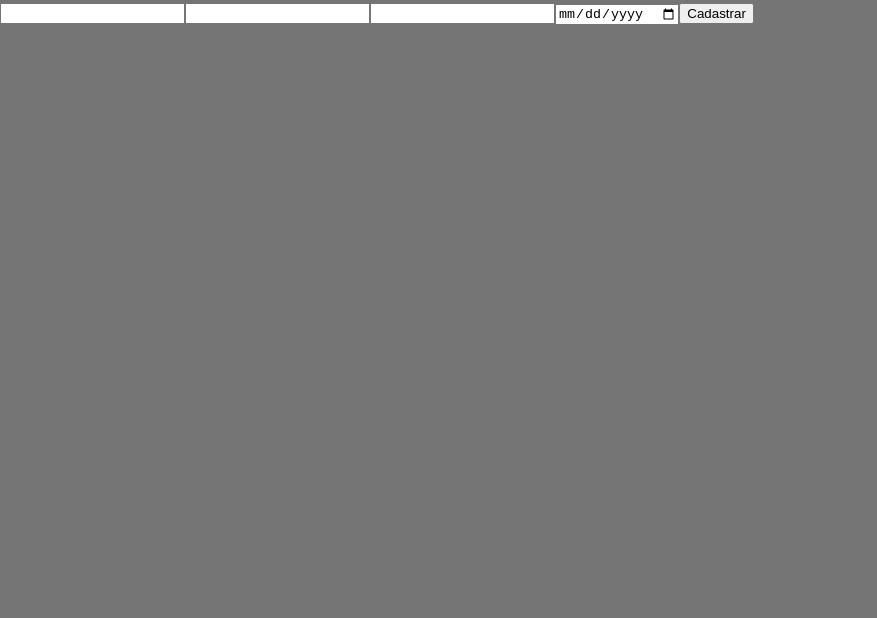
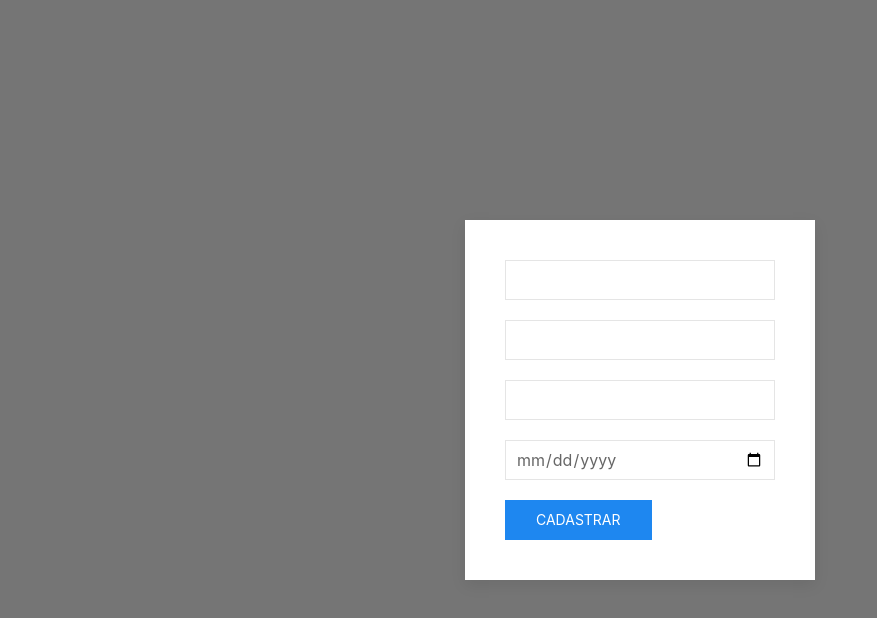
Before and after one commit to Pedrogregorio/desafio-jera-frontend, a Vue app: page /cadastro in a window 1280 px wide. Shown: the top 618 px of the page, without its empty margins (0-877 px from the left). Built offline with nearby package versions, Linux system fonts and the light colour scheme.

Commit message:
Revisando Codigo

```diff
--- a/src/views/Cadastro.vue
+++ b/src/views/Cadastro.vue
@@ -1,13 +1,27 @@
 <template>
     <div>
-        {{ msgErro }}
-        <form @submit.prevent="cadastrar">
-            <input v-model="email" type="email">
-            <input v-model="senha" type="password">
-            <input v-model="nome" type="text">
-            <input v-model="nascimento" type="date">
-            <button type="submit">Cadastrar</button>
-        </form>
+        <div class="uk-container">
+            <div class="uk-card uk-card-default uk-padding uk-position-center">
+                <div v-if="erro" class="uk-alert-danger" uk-alert>
+                    <p>{{ msgErro }}</p>
+                </div>
+                <form @submit.prevent="cadastrar">
+                    <div class="uk-margin">
+                        <input class="uk-input" v-model="email" type="email">
+                    </div>
+                    <div class="uk-margin">
+                        <input class="uk-input" v-model="senha" type="password">
+                    </div>
+                    <div class="uk-margin">
+                        <input class="uk-input" v-model="nome" type="text">
+                    </div>
+                    <div class="uk-margin">
+                        <input class="uk-input" v-model="nascimento" type="date">
+                    </div>
+                    <button class="uk-button uk-button-primary" type="submit">Cadastrar</button>
+                </form>
+            </div>
+        </div>
     </div>
 </template>
 <script>
@@ -18,6 +32,7 @@ const http = axios.create({
 export default {
     data(){
         return{
+            erro: false,
             msgErro: '',
             email: '',
             senha: '',
@@ -34,6 +49,10 @@ export default {
                     nome: this.nome,
                     nascimento: this.nascimento,
                 })
+                if(resposta.data.erro){
+                    this.erro = true
+                    return this.msgErro = resposta.data.erro
+                }
                 this.$router.push({ name: 'Login' })
             } catch (error) {
                 this.msgErro = 'Cadastro nao efetuado'
--- a/src/views/Login.vue
+++ b/src/views/Login.vue
@@ -5,20 +5,16 @@
           <div v-if="erro" class="uk-alert-danger" uk-alert>
             <p>{{ msgErro }}</p>
           </div>
-
           <form @submit.prevent="autenticacao">
             <div class="uk-margin">
-
               <input class="uk-input" type="email" v-model="email">
             </div>
             <div class="uk-margin">
-
               <input class="uk-input" type="password" v-model="senha">
             </div>
             <button class="uk-button uk-button-primary" type="submit">Entrar</button>
           </form>
       </div>
-
     </div>
   </div>
 </template>
--- a/src/views/Page.vue
+++ b/src/views/Page.vue
@@ -41,11 +41,9 @@
           <button class="uk-button uk-button-primary" type="submit"> Pesquisar </button>
         </form>
       </div>
-
       <div class="uk-grid-column-small uk-grid-row-large uk-child-width-1-3@s uk-text-center" uk-grid>
         <div class="uk-text-center" v-for="filmeLista in filmesLista" :key="filmeLista.id">
           <div class="uk-inline-clip uk-transition-toggle" tabindex="0">
-
           <div class="uk-card uk-card-default"><a @click="salvarLista(filmeLista.id)" class="uk-margin-remove uk-link-heading" style="color:black;">Adicionar à lista</a></div>
           <img :src="urlPost+filmeLista.poster_path" alt="">
           <div class="uk-transition-slide-bottom uk-position-bottom uk-overlay uk-overlay-default">
@@ -54,7 +52,6 @@
           </div>
           </div>
         </div>
-
       </div>
       <div class="uk-margin uk-flex-center" v-if="paginacao">
         <ul class="uk-pagination" uk-margin>
@@ -63,8 +60,6 @@
           <li><a href="#"><span uk-pagination-next></span></a></li>
         </ul>
       </div>
-
-
     </div>
   </div>
 </template>
--- a/src/views/Perfil.vue
+++ b/src/views/Perfil.vue
@@ -1,7 +1,6 @@
 <template>
     <div>
         <div class="uk-container">
-
             <div class="uk-card uk-card-default uk-padding uk-position-center">
                 <div class="uk-margin">
                     <h1>Perfis</h1>
```
Also changed, not shown: src/views/Lista.vue (indentation only). Lines whose indentation alone changed are shown as unchanged.
